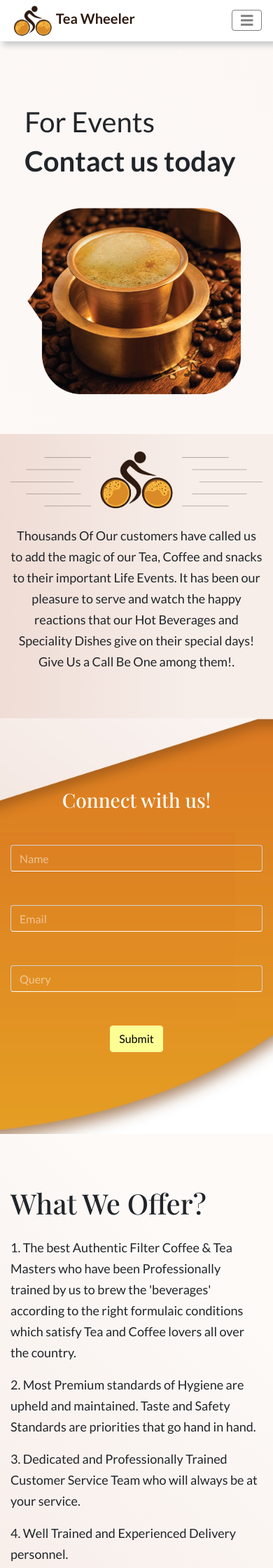
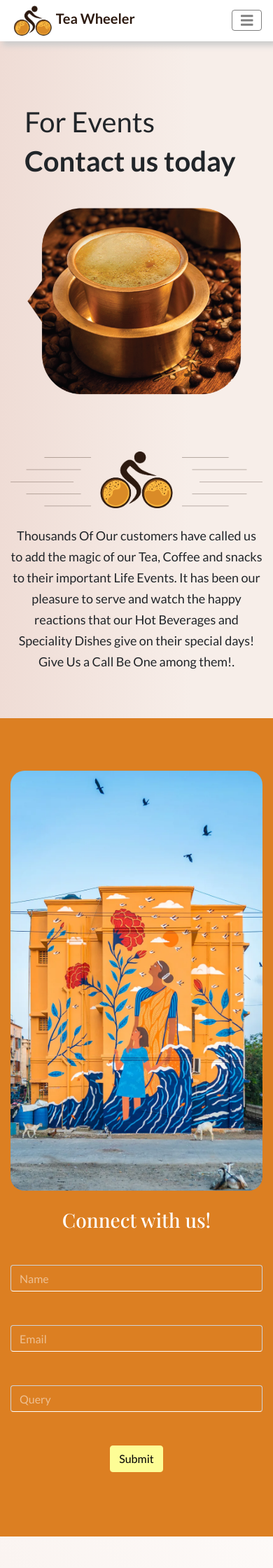
Before and after one commit to mrlsiva/teewheeler, a PHP site: page /for-events.php in a window 390 px wide. Shown: the top 2240 px of the page at 70% size. Run offline with PHP 8.4, Linux system fonts and the light colour scheme; some libraries are stand-ins or nearby versions; some web fonts are replaced.

Commit message:
img & colors updated

```diff
--- a/css/mystyle.css
+++ b/css/mystyle.css
@@ -369,6 +369,10 @@ a:hover {
 	background-repeat: no-repeat;
 }
 
+.on-the-go-bg {
+	background-color: rgba(249, 160, 6, 0.8);
+}
+
 .bg-white {
 	background-color: #ffffff;
 }
@@ -384,6 +388,11 @@ a:hover {
 
 .pt-150 {
 	padding-top: 150px;
+}
+
+.ptb-150 {
+	padding-top: 150px;
+	padding-bottom: 150px;
 }
 
 .ptb-25 {
@@ -421,6 +430,11 @@ a:hover {
 
 .ml-150 {
 	margin-left: 150px;
+}
+
+.mtb-50 {
+	margin-top: 50px;
+	margin-bottom: 50px;
 }
 
 .bt-rt {
@@ -679,10 +693,21 @@ a:hover {
 	padding-bottom: 0px;
 }
 
-.fe-bg {
+/* .fe-bg {
 	background: url(../img/event-form.png) top center no-repeat;
 	background-size: cover;
 	height: 800px;
+} */
+
+.fe-bg {
+	background-color: #DC7F22;
+}
+
+.fe-bgi {
+	background: url(../img/Kashmira_Reveals.png) center no-repeat;
+	background-size: cover;
+	height: 600px;
+	border-radius: 20px;
 }
 
 .pl-50 {
@@ -795,6 +820,10 @@ label.error {
 	color: #ff0000;
 	font-size: 14px !important;
 	line-height: 24px !important;
+}
+
+.fmenu a svg {
+    max-width: 18px;
 }
 
 
@@ -1064,18 +1093,19 @@ label.error {
 		padding-top: 75px;
 	}
 
+	.pb-75 {
+		padding-bottom: 75px;
+	}
+	.pb-50 {
+		padding-bottom: 50px;
+	}
+
 	.mm55 {
 		height: auto !important;
 	}
 
 	.fcmycsyle-bg {
 		margin: 5px;
-	}
-
-	.fe-bg {
-		background: url(../img/event-form.png) top right no-repeat;
-		background-size: cover;
-		height: auto;
 	}
 
 	.fe-bg-pb75 {
--- a/for-events.php
+++ b/for-events.php
@@ -210,7 +210,8 @@
          </div>
 
          </section>-->
-        <section class="event-header" >
+        <section class=" sandal-bg" >
+          <div class="event-header">
 			  <div class="container">
 				  <div class="row align-items-center">
 					  <div class="col-md-6 event-header-col-pad">
@@ -219,6 +220,7 @@
 					  </div>
 					  <div class="col-md-6">
 						<img src="img/coffee.png" alt="coffee" class="img-fluid">
+					  </div>
 				  </div>
 			  </div>
 		  </div>
@@ -238,11 +240,15 @@
             </div>
          </div>
       </section>
-      <section class="bht-0 fe-bg" style=" ">
-         <div class="container pt-100 pt50">
+      <section class="bht-0 fe-bg pt-100 pt-75 " style=" ">
+         <div class="container pb-100 pb-50">
             <div class="row">
-               <div class="col-md-7 col-xs-12"></div>
-               <div class="col-md-5 col-xs-12 pt-100 pt0-100 fe-bg-pb75" align="center">
+               <div class="col-md-7 col-xs-12">
+					<div class="col fe-bgi">
+						<!--<img src="img/Kashmira_Reveals.png" alt="1" class="img-fluid" style="width: 100%; height: auto; display: block;" />-->
+					 </div>
+			   </div>
+               <div class="col-md-5 col-xs-12 pt-100 pt-50" align="center">
                   <h3 class="text-center mb-5 mh-ft clr-wht">Connect with us!</h3>
                   <form class="contact-form" action="#" method="post">
                      <div class="form-group mb-5">
--- a/msme.php
+++ b/msme.php
@@ -221,15 +221,15 @@
             <div class="row">
                <h1 class="mh-ft mb-4 col-md-12 text-center msme-h1 mb-4 pb-4">Choose Your Chai Stop!</h1>
                <div class="col-md-4 col-xs-12" align="center">
-                  <img src="img/MSME-1.png" alt="1" class="img-fluid" width="250" /><br>
+                  <img src="img/MSME-1.png" alt="1" class="img-fluid" width="250" height="250" /><br>
                   <p class="font-weight-bold mt-4">The Chai Table</p>
                </div>
                <div class="col-md-4 col-xs-12" align="center">
-                  <img src="img/MSME-2.png" alt="2" class="img-fluid" width="250" /><br>
+                  <img src="img/MSME-2.png" alt="2" class="img-fluid" width="250" height="250"  /><br>
                   <p class="font-weight-bold mt-4">The Chai Corner</p>
                </div>
                <div class="col-md-4 col-xs-12" align="center">
-                  <img src="img/MSME-3.png" alt="3" class="img-fluid" width="250" /><br>
+                  <img src="img/sliderx1.jpg" alt="3" class="img-fluid" width="250" height="250" style="height: 250px; object-fit: cover; border-radius: 15px;" /><br>
                   <p class="font-weight-bold mt-4">The Chai Stop</p>
                </div>
             </div>
--- a/php-mailer/mail.php
+++ b/php-mailer/mail.php
@@ -15,9 +15,9 @@ if(isset($_POST['name']) && isset($_POST['email']) && isset($_POST['message']) )
 
 	try{
 		// Please enter your email ID
-		$to_email = 'youremail_id.com';
+		$to_email = 'Connect@Teawheeler.co.in';
 		// Please enter your name
-		$to_name ="your name";
+		$to_name ="Tea Wheeler";
 		// Please enter your Subject
 		$subject="Tea Wheeler - New Enquiry";
 
```
Also changed, not shown: contact.php (+9 -4 lines), index.php (+4 -5 lines), on-the-go.php (+5 -4 lines), img/Kashmira_Reveals.png (added), img/Kashmira_Reveals.webp (added). Lines whose indentation alone changed are shown as unchanged.
